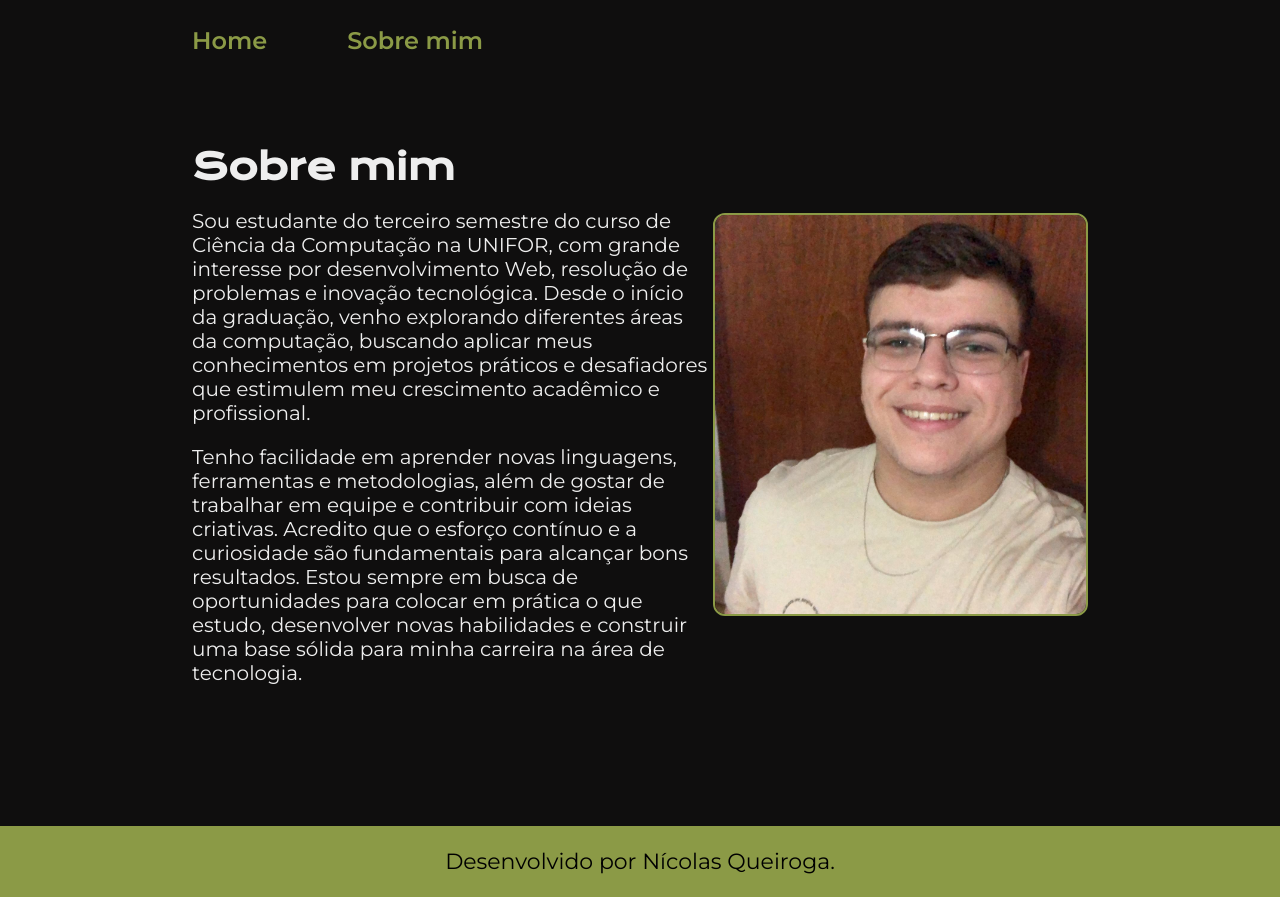
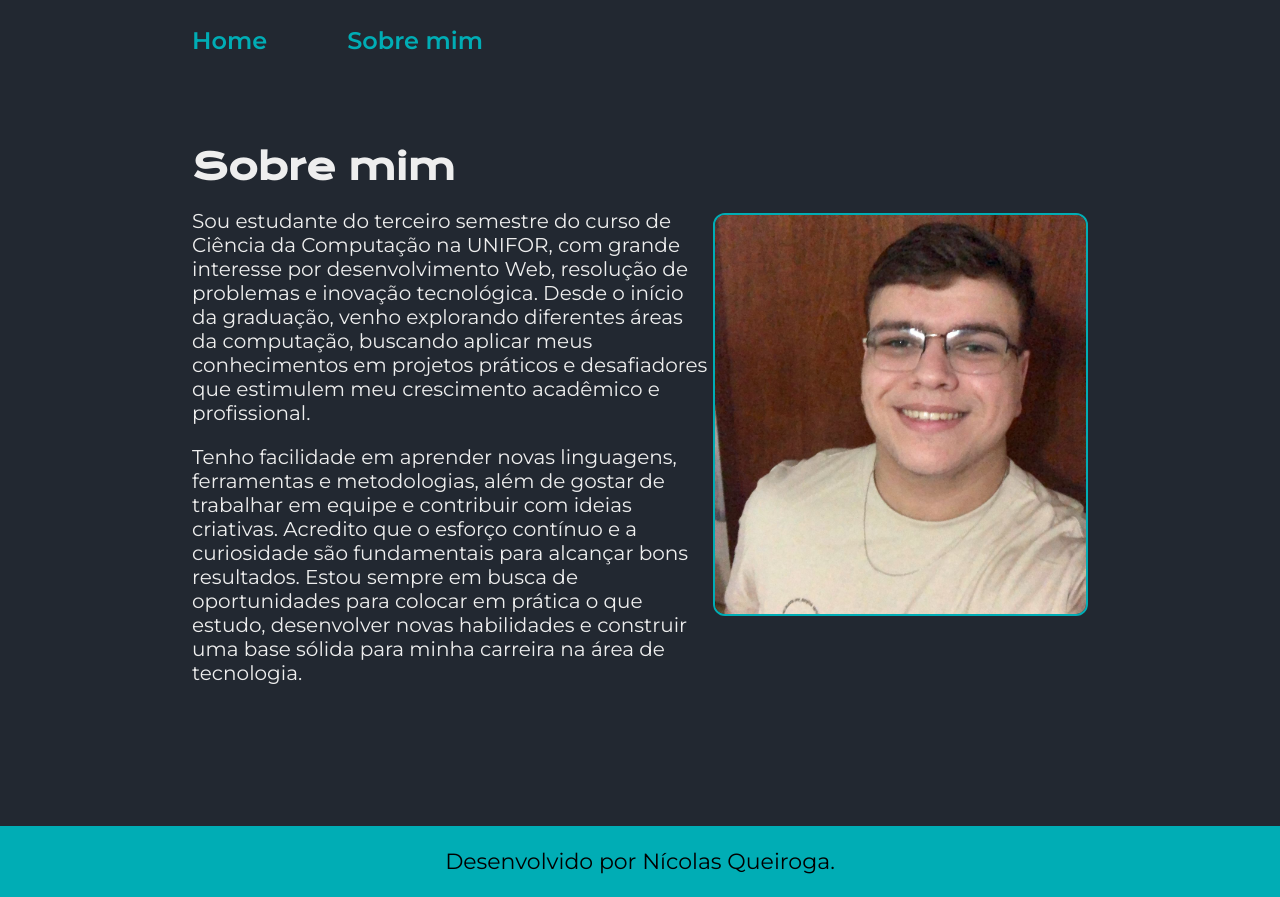
Before and after one commit to NicoQuei/Portifolio, a plain HTML site: page about.html in a window 1280 px wide. Drawn offline with nearby package versions, Linux system fonts and the light colour scheme.

Commit message:
mudança paleta de cores

```diff
--- a/styles/style.css
+++ b/styles/style.css
@@ -3,9 +3,9 @@
 @import url('https://fonts.googleapis.com/css2?family=Montserrat:ital,wght@0,600;1,600&display=swap');
 
 :root {
-  --cor-primaria: #0F0E0E;
+  --cor-primaria: #222831;
   --cor-secundaria: #EEEEEE;
-  --cor-tercearia: #8B9A46;
+  --cor-tercearia: #00ADB5;
 
   --fonte-primaria: 'Krona One', sans-serif;
   --fonte-secundaria: "Montserrat", sans-serif;
@@ -55,7 +55,7 @@ body {
 }
 
 .titulo {
-  font-size: 36px;
+  font-size: 2.25rem;
   font-family: var(--fonte-primaria);
 
 }
```
Also changed, not shown: assets/github.png, assets/instagram.png, assets/linkedin.png.
